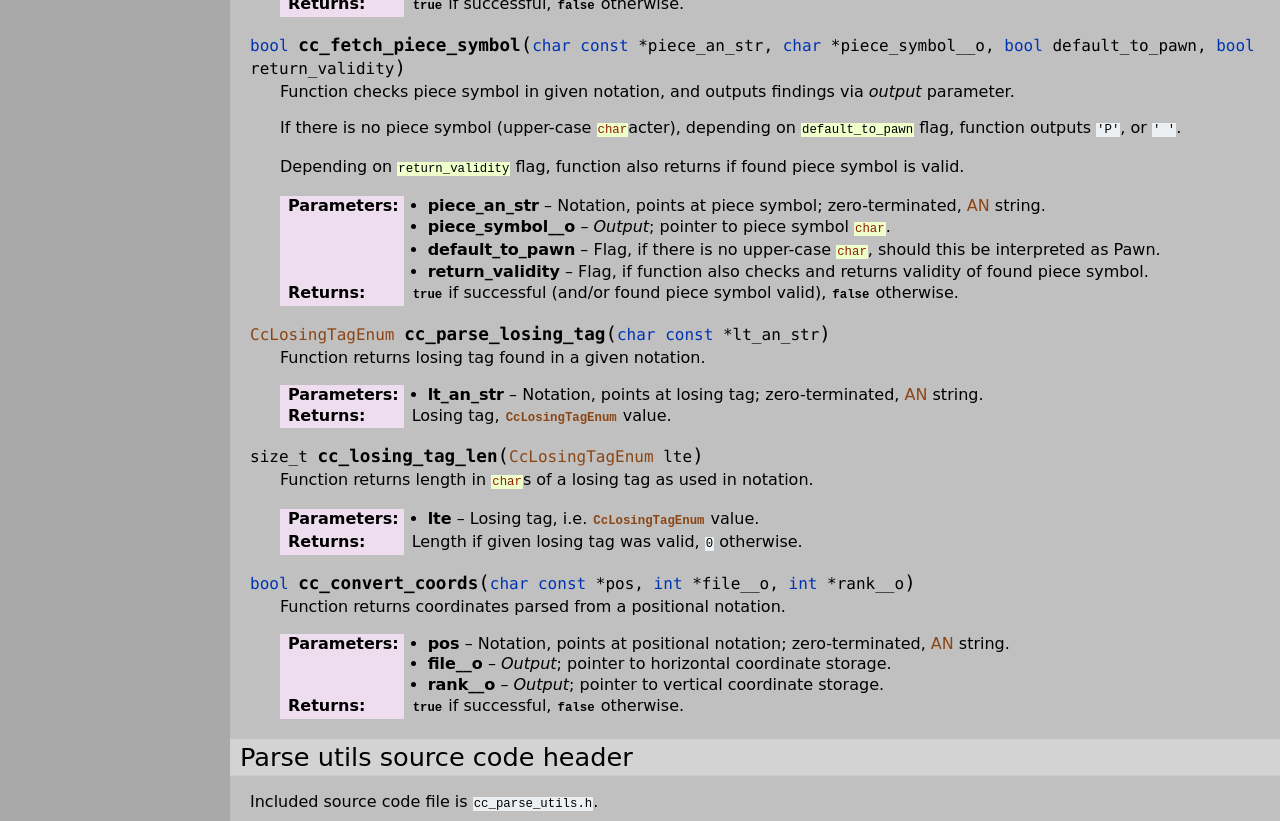
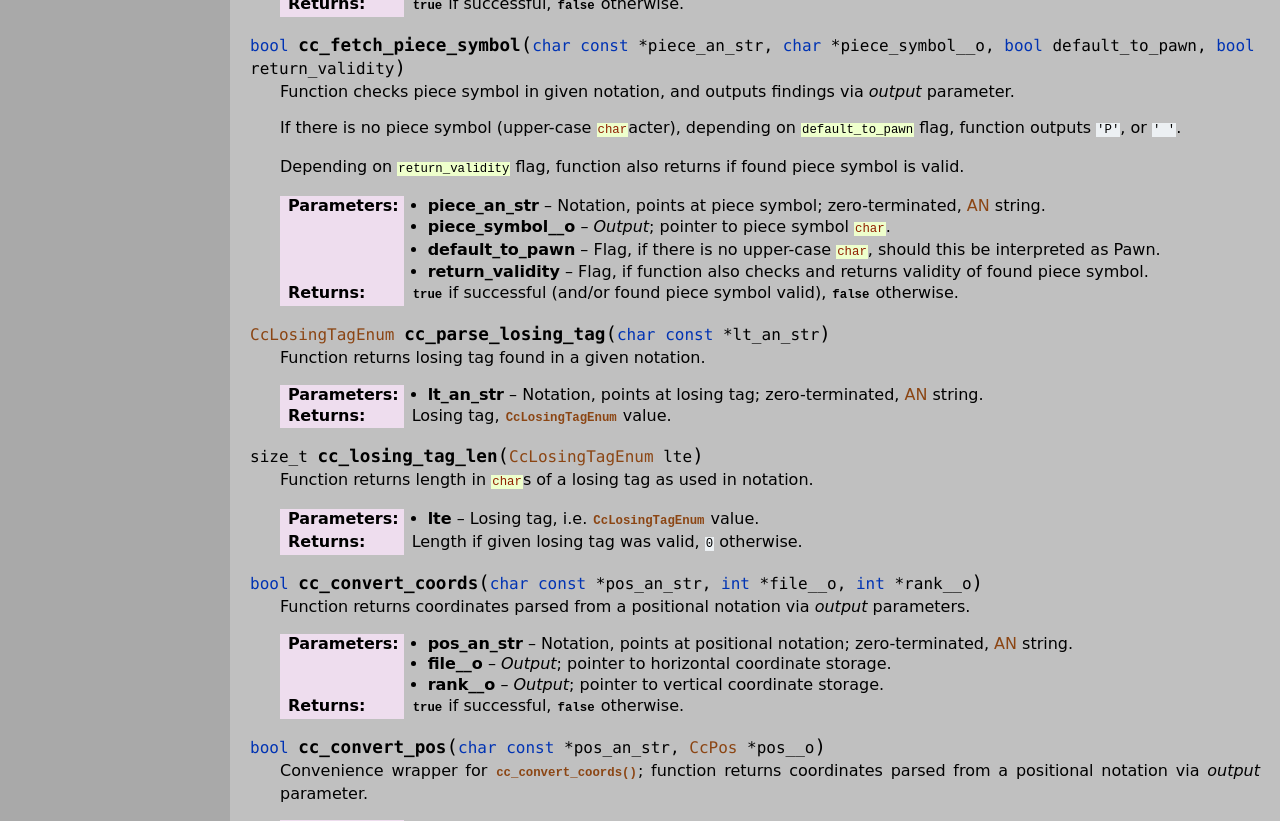
Before and after one commit to mmlacak/crochess, a Sphinx documentation site: the page built from docs/source/libcc/ccparseutils.rst, in a window 1280 px wide and 1400 px high, scrolled down 2092 px. Shown: the top 821 px of the window. Built offline with Sphinx 7.4.7, drawn with Linux system fonts in a browser that asks for light colours; some of the changed text lies outside the part shown.

Commit message:
Documented cc_convert_pos(). Renamed parameter.

```diff
--- a/docs/source/conf.py
+++ b/docs/source/conf.py
@@ -26,10 +26,10 @@ copyright = '2021, Mario Mlačak'
 author = 'Mario Mlačak'
 
 # The short X.Y version
-version = "0.0.1.646:1078+20240809.115102"   # docs-new-lib-short-version-major-minor-feature-commit+meta~breaks-place-marker
+version = "0.0.1.647:1079+20240809.120027"   # docs-new-lib-short-version-major-minor-feature-commit+meta~breaks-place-marker
 
 # The full version, including alpha/beta/rc tags
-release = "0.0.1.646:1078+20240809.115102"   # docs-new-lib-full-version-major-minor-feature-commit+meta~breaks-place-marker
+release = "0.0.1.647:1079+20240809.120027"   # docs-new-lib-full-version-major-minor-feature-commit+meta~breaks-place-marker
 
 
 # -- General configuration ---------------------------------------------------
--- a/docs/source/libcc/ccparseutils.rst
+++ b/docs/source/libcc/ccparseutils.rst
@@ -182,16 +182,26 @@ Parse utils functions
     :param lte: Losing tag, i.e. :c:enum:`CcLosingTagEnum` value.
     :returns: Length if given losing tag was valid, ``0`` otherwise.
 
-.. c:function:: bool cc_convert_coords( char const * pos, int * file__o, int * rank__o )
+.. c:function:: bool cc_convert_coords( char const * pos_an_str, int * file__o, int * rank__o )
 
-    Function returns coordinates parsed from a positional notation.
+    Function returns coordinates parsed from a positional notation via
+    *output* parameters.
 
-    :param pos: Notation, points at positional notation;
+    :param pos_an_str: Notation, points at positional notation;
         zero-terminated, :term:`AN` string.
     :param file__o: *Output*; pointer to horizontal coordinate storage.
     :param rank__o: *Output*; pointer to vertical coordinate storage.
     :returns: :c:data:`true` if successful, :c:data:`false` otherwise.
 
+.. c:function:: bool cc_convert_pos( char const * pos_an_str, CcPos * pos__o )
+
+    Convenience wrapper for :c:func:`cc_convert_coords()`; function returns
+    coordinates parsed from a positional notation via *output* parameter.
+
+    :param pos_an_str: Notation, points at positional notation;
+        zero-terminated, :term:`AN` string.
+    :param pos__o: *Output*; pointer to coordinates storage.
+    :returns: :c:data:`true` if successful, :c:data:`false` otherwise.
 
 
 
```
Also changed, not shown: README.md (+2 -2 lines), 5 other files.
